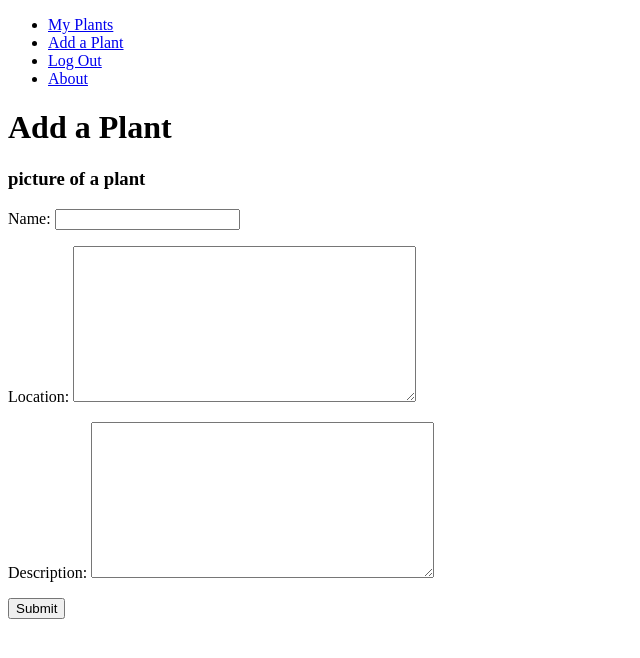
After one commit to strammel33/plant-partner, a Django app: page /plants/create in a window 1280 px wide. The commit adds this page. Shown: the part 26-684 px from the top of the page, without its empty margins (0-640 px from the left). Run offline with Django 4.2, Linux system fonts and the light colour scheme; the visitor is signed in with stand-in values (Sample User, id 1).

Commit message:
add create plant form

```diff
--- a/main_app/models.py
+++ b/main_app/models.py
@@ -1,4 +1,5 @@
 from django.db import models
+from django.urls import reverse
 from django.contrib.auth.models import User
 
 class Plant(models.Model):
@@ -9,3 +10,6 @@ class Plant(models.Model):
 
   def __str__(self):
     return self.name
+
+  def get_absolute_url(self):
+    return reverse('plant-detail', kwargs={'plant_id': self.id})
--- a/main_app/templates/base.html
+++ b/main_app/templates/base.html
@@ -27,6 +27,7 @@
       <ul>
         {% if user.is_authenticated %}
         <li><a href="{% url 'plant-index' %}">My Plants</a></li>
+        <li><a href="{% url 'plant-create' %}">Add a Plant</a></li>
         <li><a href="{% url 'logout' %}">Log Out</a></li>
         <li><a href="{% url 'about' %}">About</a></li>
         {% else %}
--- a/main_app/templates/home.html
+++ b/main_app/templates/home.html
@@ -1,4 +1,5 @@
 {% extends 'base.html' %}
+{% load static %}
 
 {% block head %}
 <link rel="stylesheet" type='text/css' href="{% static 'css/home.css'%}">
--- /dev/null
+++ b/main_app/templates/main_app/plant_form.html
@@ -0,0 +1,20 @@
+{% extends 'base.html' %}
+{% load static %}
+
+{% block head %}
+<link rel="stylesheet" type='text/css' href="{% static 'css/form.css' %}">
+{% endblock %}
+
+{% block content %}
+<div class="page-header">
+  <h1>Add a Plant</h1>
+  <h3>picture of a plant</h3>
+</div>
+<form action="" method="post" class="form-container" autocomplete="off">
+  {% csrf_token %}
+  <table>
+    {{ form.as_p }}
+  </table>
+  <button type="submit" class="btn submit">Submit</button>
+</form>
+{% endblock %}
--- a/main_app/urls.py
+++ b/main_app/urls.py
@@ -6,5 +6,6 @@ urlpatterns = [
   path('about/', views.about, name='about'),
   path('plants/', views.plant_index, name='plant-index'),
   path('plants/<int:plant_id>/', views.plant_detail, name='plant-detail'),
+  path('plants/create', views.PlantCreate.as_view(), name='plant-create'),
   path('accounts/signup/', views.signup, name='signup'),
 ]
--- a/main_app/views.py
+++ b/main_app/views.py
@@ -1,5 +1,6 @@
 from django.shortcuts import render, redirect
 from django.http import HttpResponse
+from django.views.generic.edit import CreateView
 from .models import Plant
 from django.contrib.auth.views import LoginView
 from django.contrib.auth import login
@@ -37,3 +38,11 @@ def plant_index(request):
 def plant_detail(request, plant_id):
   plant = Plant.objects.get(id=plant_id)
   return render(request, 'plants/detail.html',  {'plant': plant })
+
+class PlantCreate(LoginRequiredMixin, CreateView):
+  model = Plant
+  fields = ['name', 'location', 'description']
+
+  def form_valid(self, form):
+    form.instance.user = self.request.user
+    return super().form_valid(form)
```
Also changed, not shown: main_app/static/css/form.css (added).
